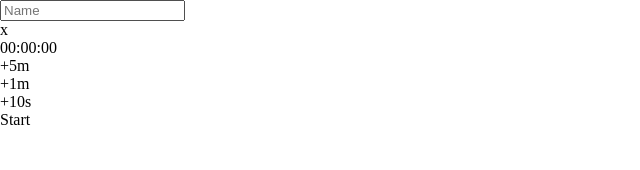
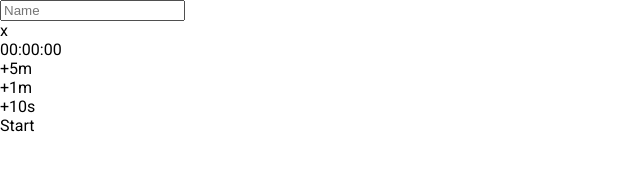
Before and after one commit to rice10t/web-timer, a React app: page index.html in a window 1280 px wide. Shown: the full height of the page, 0-640 px from the left. Built offline with nearby package versions, Linux system fonts and the light colour scheme.

Commit message:
change font

```diff
--- a/index.html
+++ b/index.html
@@ -5,12 +5,14 @@
     <meta charset="UTF-8">
     <meta name="viewport" content="width=device-width, initial-scale=1.0">
     <title>Timer</title>
+    <link rel="stylesheet" href="https://fonts.googleapis.com/css?family=Roboto:Thin">
     <style>
       html {
         height: 100%;
       }
 
       body {
+        font-family: 'Roboto', serif;
         margin: 0;
         height: 100%;
       }
```
